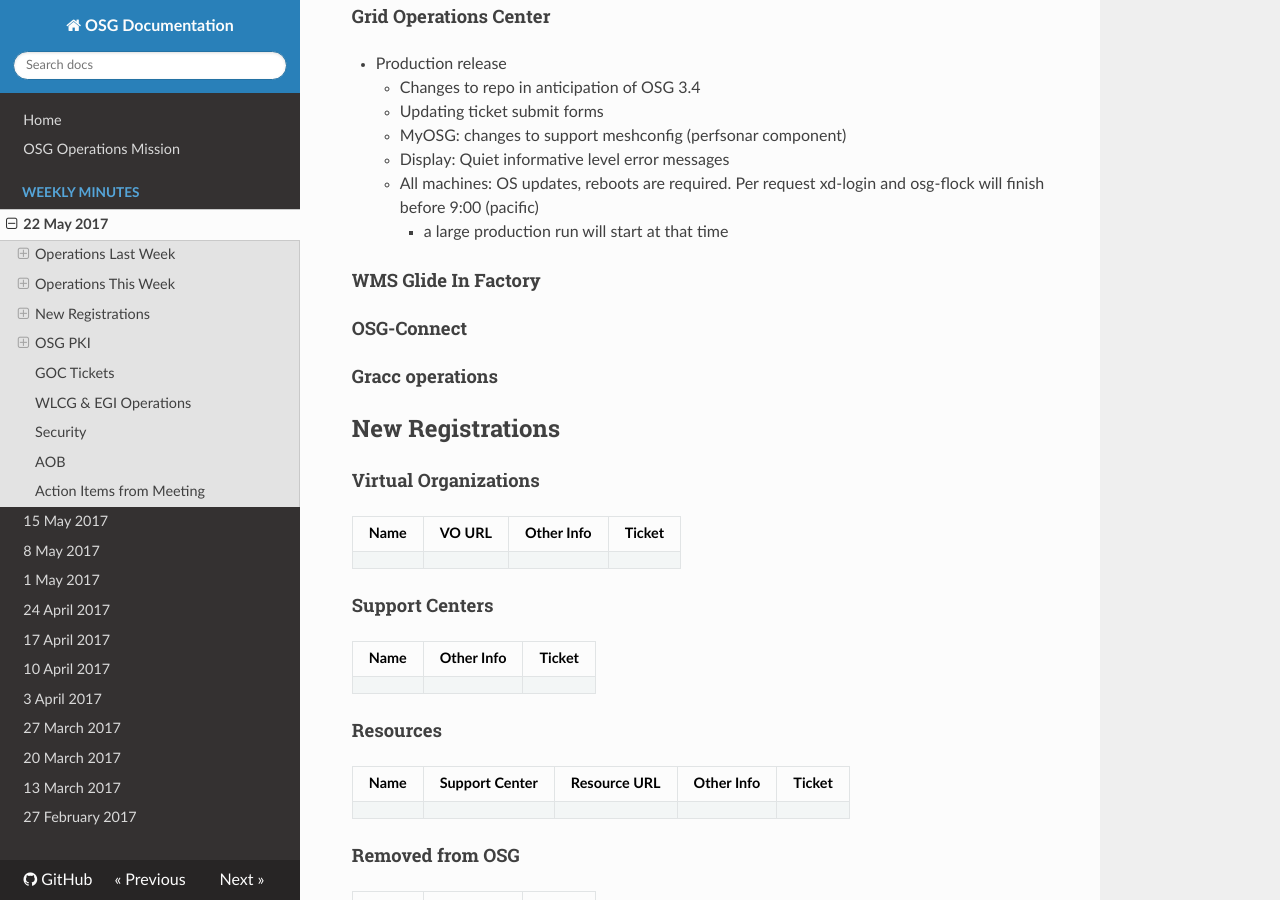
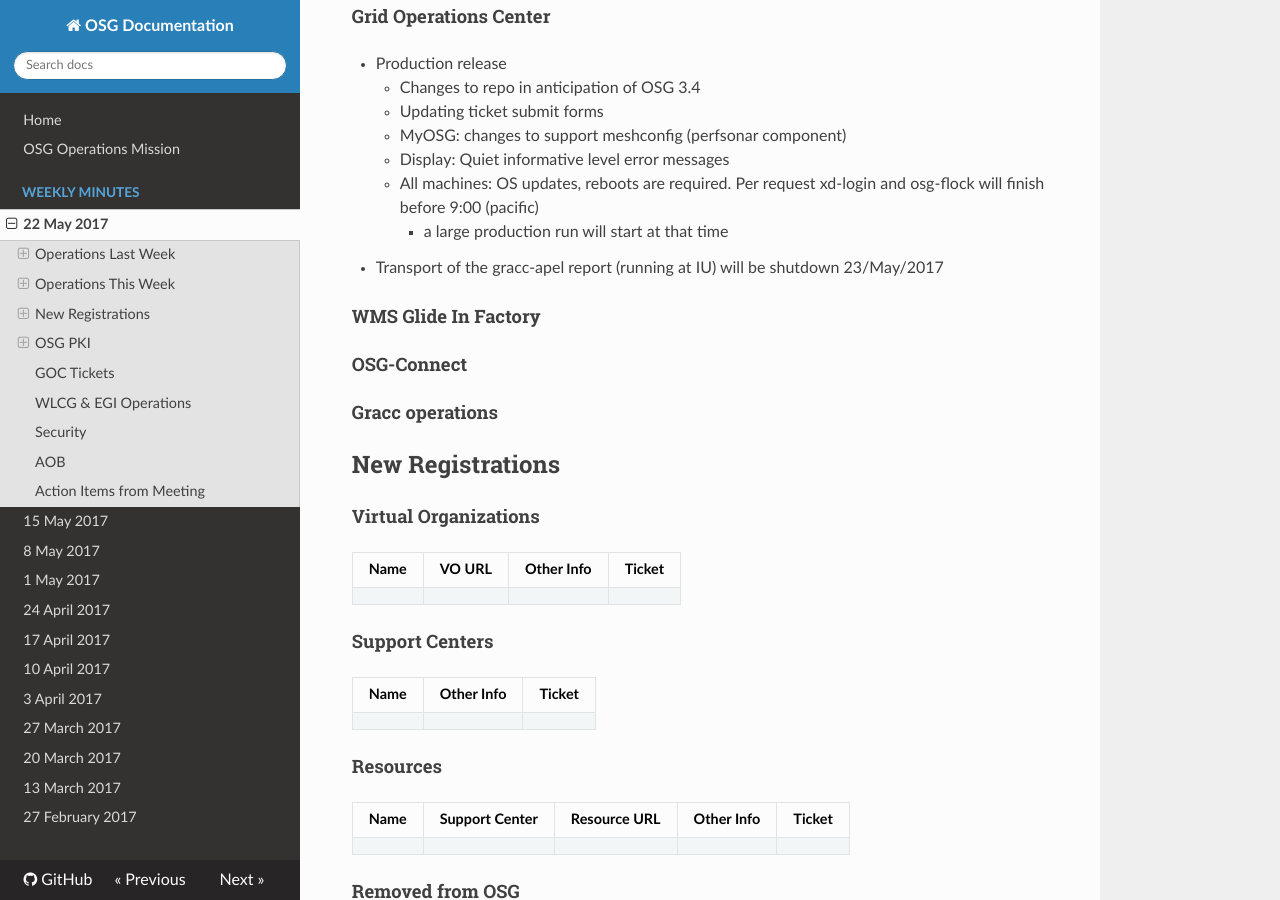
Before and after one commit to osg-htc/operations, an MkDocs documentation site: the page built from docs/WeeklyMinutes/22May2017.md, in a window 1280 px wide and 900 px high, scrolled down 1688 px. Built offline with MkDocs 1.6.1, drawn with Linux system fonts in a browser that asks for light colours; nearby versions of some CDN libraries; old or Windows-style settings are respelled for this version of MkDocs.

Commit message:
Update 22May2017.md

```diff
--- a/docs/WeeklyMinutes/22May2017.md
+++ b/docs/WeeklyMinutes/22May2017.md
@@ -35,6 +35,7 @@
       * Display: Quiet informative level error messages
       * All machines: OS updates, reboots are required. Per request xd-login and osg-flock will finish before 9:00 (pacific)
          * a large production run will start at that time
+   * Transport of the gracc-apel report (running at IU) will be shutdown 23/May/2017
 
 #### WMS Glide In Factory
 
```
